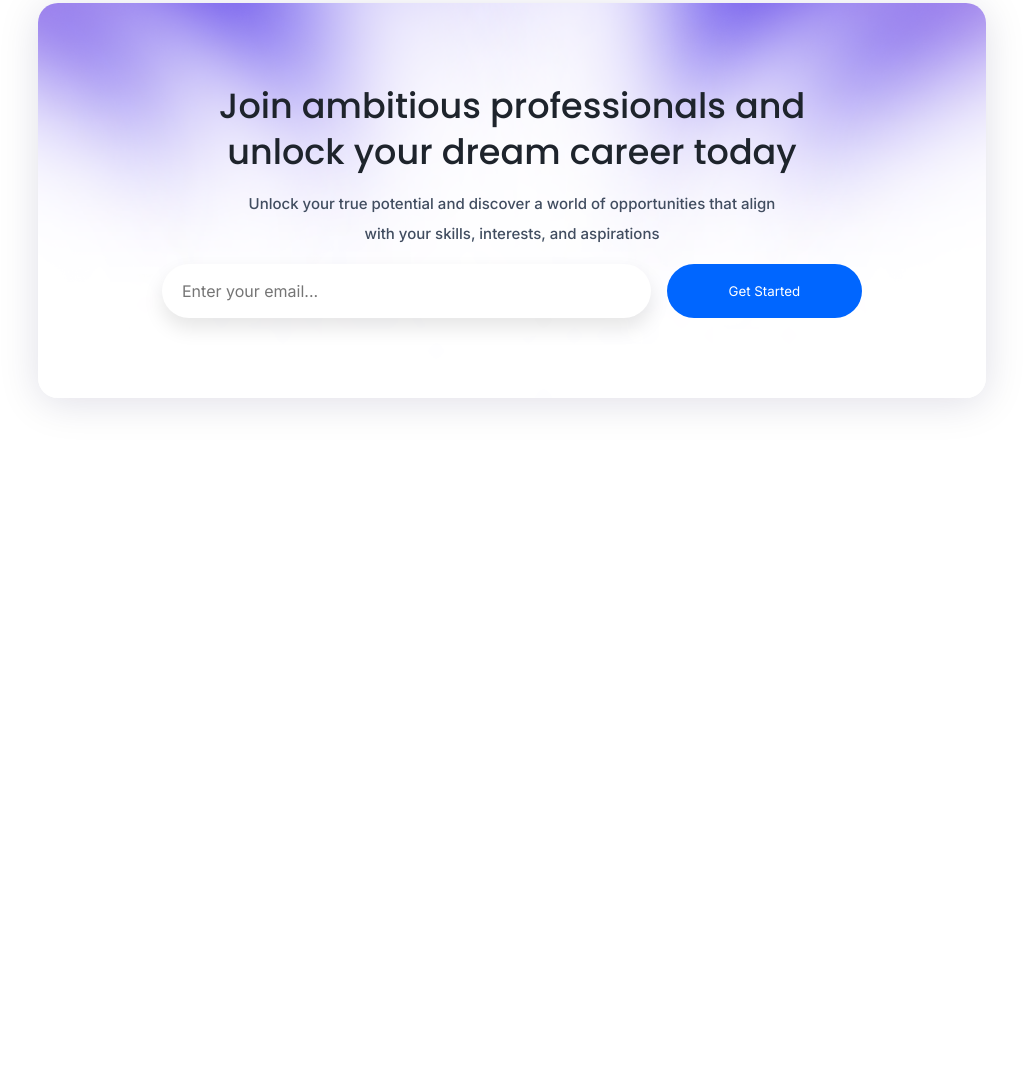
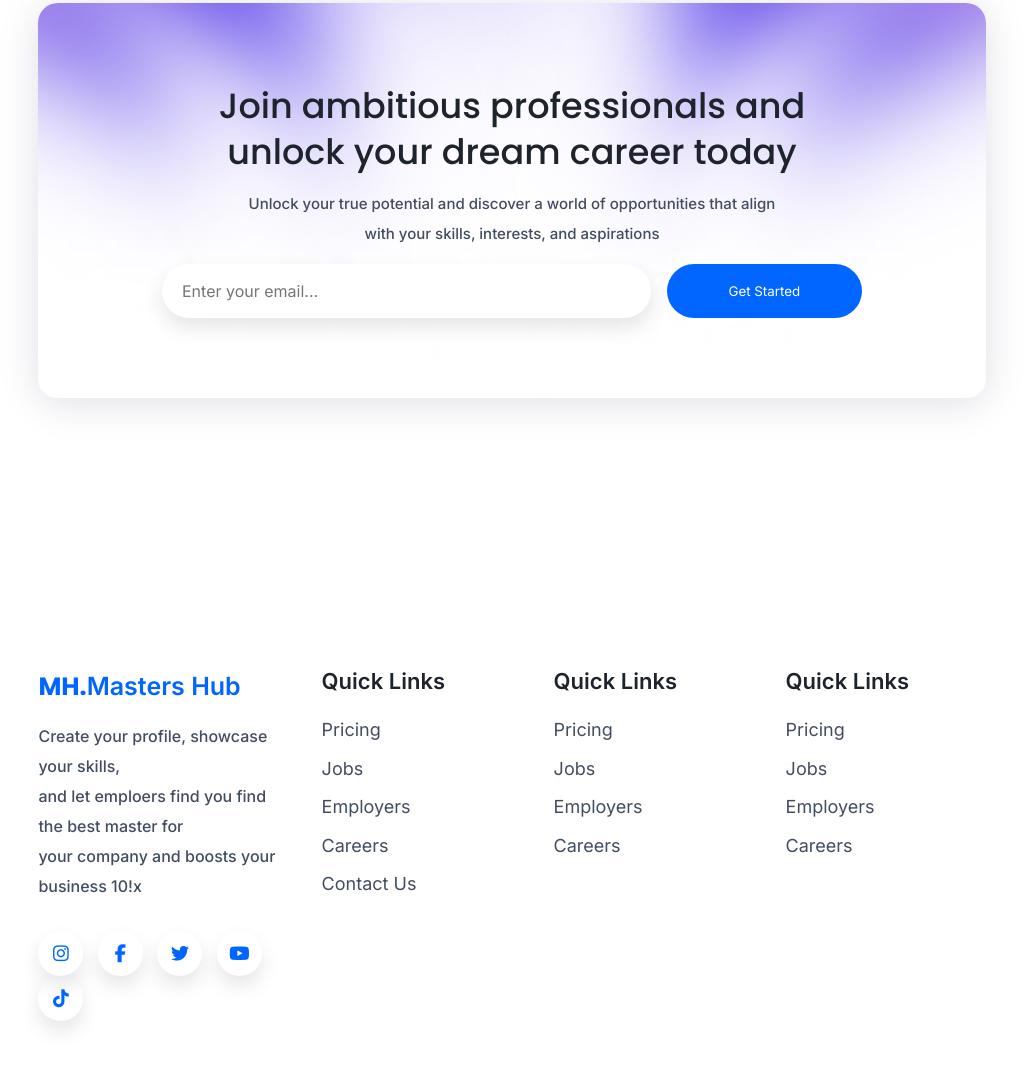
Before and after one commit to dimiana17/responsive-website, a plain HTML site: page index.html in a window 1280 px wide. Shown: the part 7064-8155 px from the top of the page, without its empty margins (128-1151 px from the left). Before the commit the page ends 7532 px from the top, so only its background shows below. Drawn offline with Linux system fonts and the light colour scheme.

Commit message:
finish footer section

```diff
--- a/index.html
+++ b/index.html
@@ -392,6 +392,44 @@
         </div>
     </section>
 
+    <!--footer-->
+    <section class="footer">
+        <div class="footer-box">
+            <h6><span>MH.</span>Masters Hub</h6>
+            <p>Create your profile, showcase your skills, <br> and let emploers find
+            you find the best master for <br> your company and boosts your business 10!x</p>
+            <div class="social-icons">
+                <a href="#"><i class="fa-brands fa-instagram"></i></a>
+                <a href="#"><i class="fa-brands fa-facebook-f"></i></a>
+                <a href="#"><i class="fa-brands fa-twitter"></i></a>
+                <a href="#"><i class="fa-brands fa-youtube"></i></a>
+                <a href="#"><i class="fa-brands fa-tiktok"></i></a>
+            </div>
+        </div>
+        <div class="footer-box">
+            <h3>Quick Links</h3>
+            <a href="#">Pricing</a>
+            <a href="#">Jobs</a>
+            <a href="#">Employers</a>
+            <a href="#">Careers</a>
+            <a href="#">Contact Us</a>
+        </div>
+        <div class="footer-box">
+            <h3>Quick Links</h3>
+            <a href="#">Pricing</a>
+            <a href="#">Jobs</a>
+            <a href="#">Employers</a>
+            <a href="#">Careers</a>
+        </div>
+        <div class="footer-box">
+            <h3>Quick Links</h3>
+            <a href="#">Pricing</a>
+            <a href="#">Jobs</a>
+            <a href="#">Employers</a>
+            <a href="#">Careers</a>
+        </div>
+    </section>
+
 
 
     <script src="js/script.js"></script>
--- a/style.css
+++ b/style.css
@@ -588,3 +588,65 @@ header.sticky{
     border-radius: 40px;
     cursor: pointer;
 }
+.footer{
+    display: grid;
+    grid-template-columns: repeat(auto-fit, minmax(200px, auto));
+    gap: 2rem;
+}
+.footer-box{
+    display: flex;
+    flex-direction: column;
+}
+.footer-box h6{
+    font-size: 25px;
+    font-weight: 600;
+    color: var(--main-color);
+    margin-bottom: 15px;
+}
+.footer-box h6 span{
+    font-weight: 700;
+    font-family: var(--font-family2);
+}
+.footer-box p{
+    font-size: var(--p-font);
+    font-weight: 500;
+    color: var(--other-color);
+    line-height: 30px;
+    margin-bottom: 30px;
+
+}
+
+.social-icons i{
+    display: inline-flex;
+    align-items: center;
+    justify-content: center;
+    height: 45px;
+    width: 45px;
+    border-radius: 50%;
+    margin-right: 10px;
+    font-size: 18px;
+    color: var(--main-color);
+    box-shadow: 0 10px 20px rgba(0, 0, 0, 0.1);
+    transition: all .6s ease;
+}
+.social-icons i:hover{
+    color: var(--bg-color);
+    background: var(--main-color);
+}
+.footer-box h3{
+    color: var(--text-color);
+    font-size: 22px;
+    font-weight: 600;
+    margin-bottom: 25px;
+}
+.footer-box a{
+    font-size: 18px;
+    font-weight: 400;
+    color: var(--other-color);
+    margin-bottom: 1.1rem;
+    transition: all .6s ease;
+}
+.footer-box a:hover{
+    color: var(--main-color);
+    transform: translateY(-4px);
+}
```
